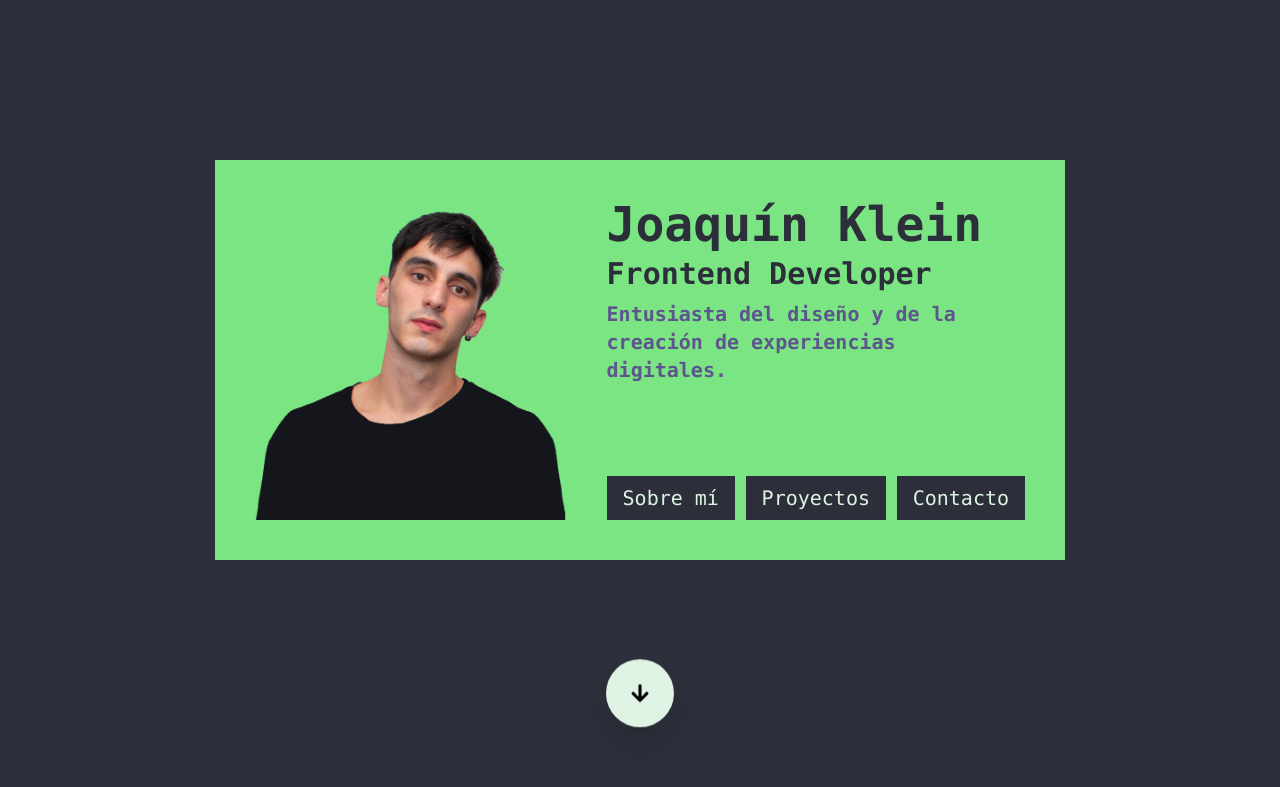
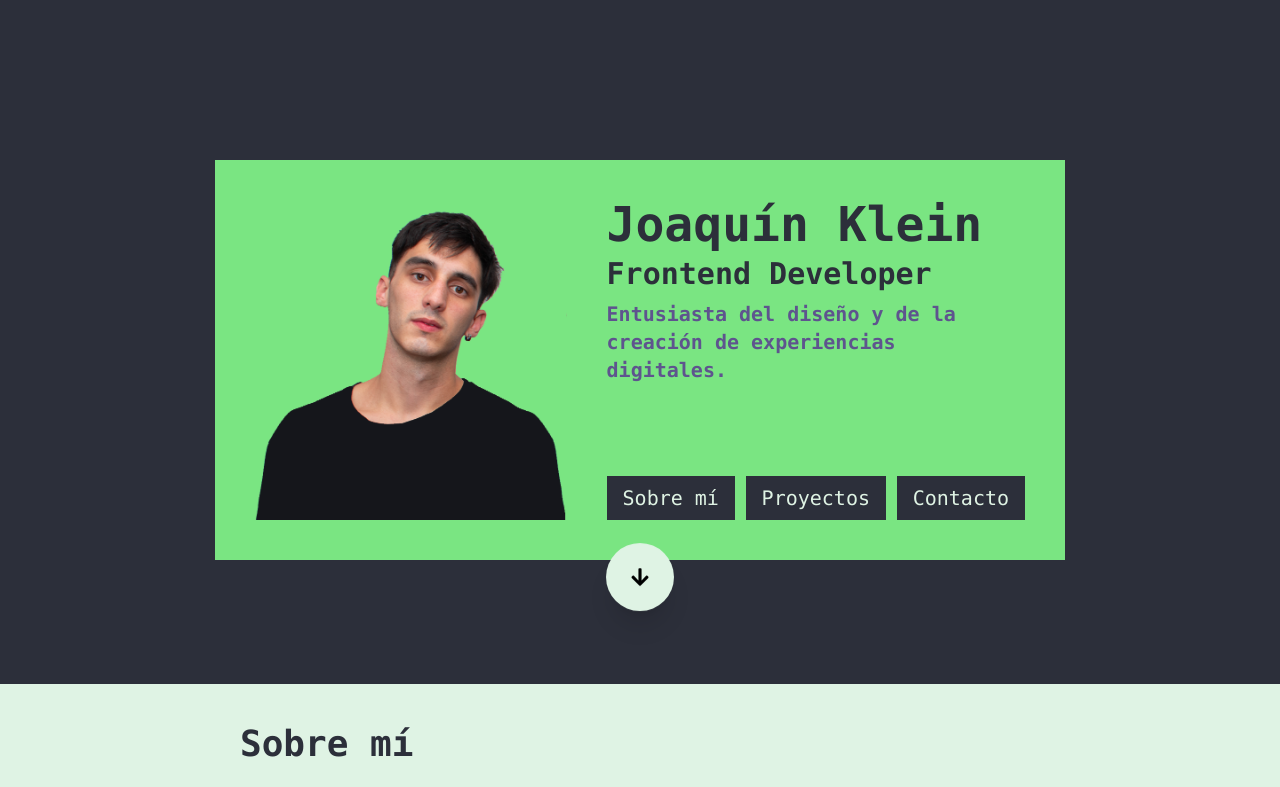
Before and after one commit to KJoaquinklein/Portfolio, a React (Vite) app: page / in a window 1280 px wide. Shown: the top 787 px of the page. Built offline with nearby package versions, Linux system fonts and the light colour scheme.

Commit message:
nuevo portfolio 2

```diff
--- a/src/App.jsx
+++ b/src/App.jsx
@@ -71,7 +71,7 @@ function App() {
     return (
         <div className="overflow-hidden">
             {/* HOME **************************************************************************** */}
-            <div className="bg-black-0 h-screen max-w-screen flex flex-col items-center justify-between">
+            <div className="bg-black-0 max-h-screen max-w-screen flex flex-col items-center justify-between">
                 <div
                     className="bg-green-0 flex mv:flex-col md:flex-row mv:h-[600px] md:w-[650px] lg:w-[850px] mv:w-[300px] md:h-[300px] lg:h-[400px] p-10 font-mono mv:mt-28 md:mt-40"
                     data-aos="fade-down"
```
